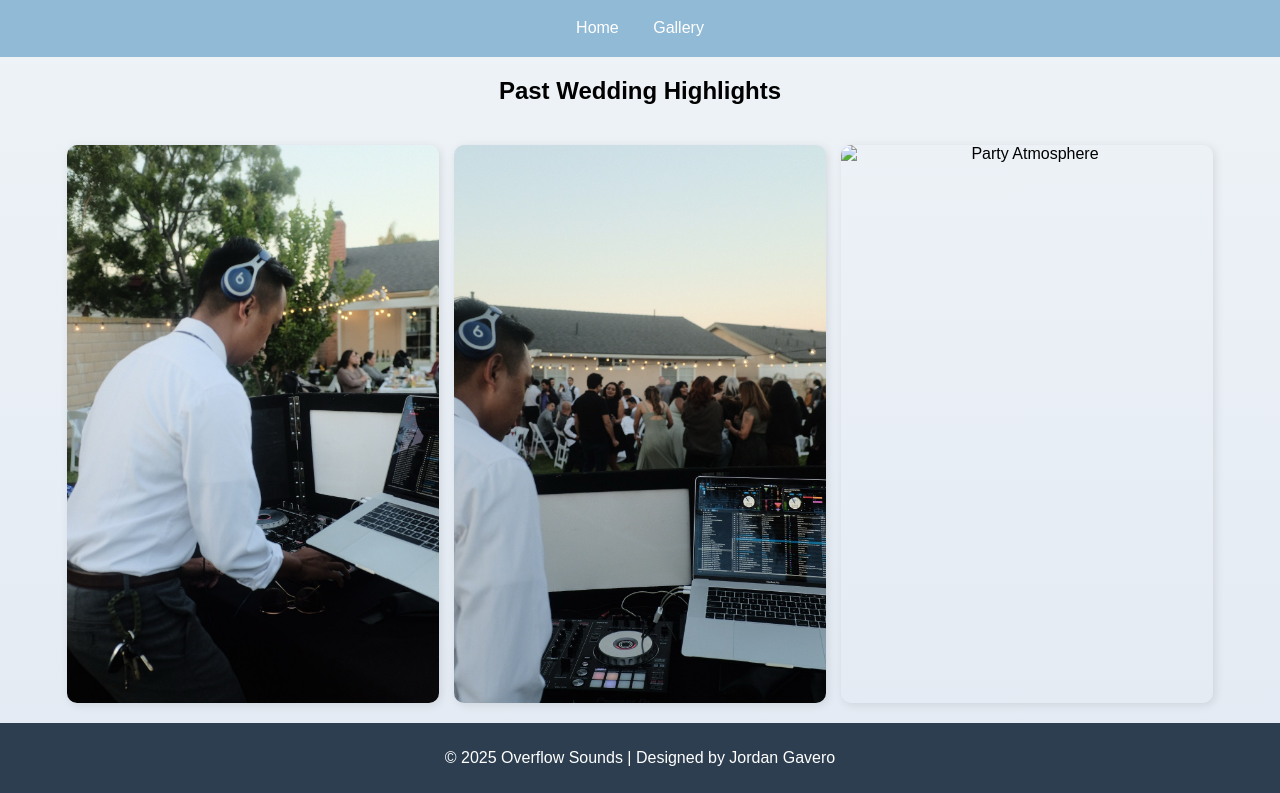
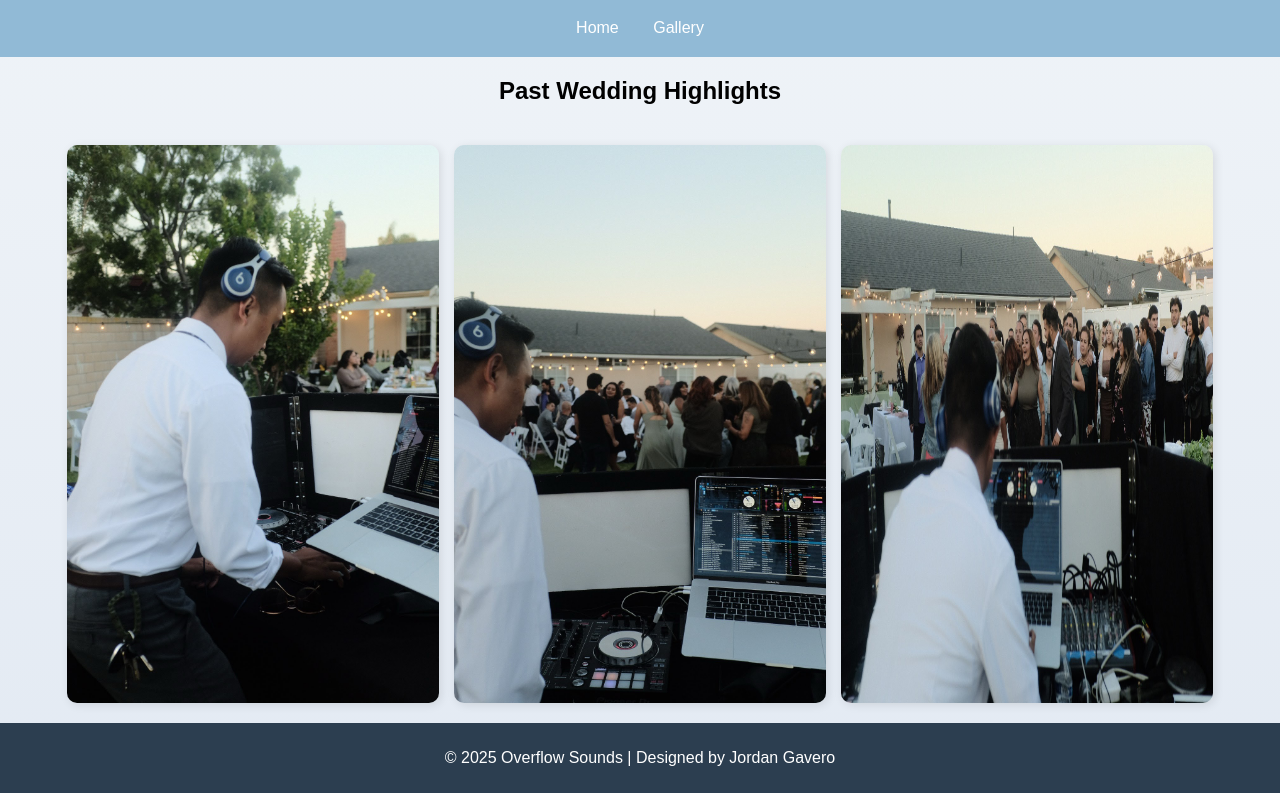
Before and after one commit to collaborativestudies/Overflow-sounds, a plain HTML site: page gallery.html in a window 1280 px wide. Shown: the part 81-874 px from the top of the page. Drawn offline with Linux system fonts and the light colour scheme.

Commit message:
Update gallery.html

```diff
--- a/gallery.html
+++ b/gallery.html
@@ -20,7 +20,7 @@
         <div class="gallery-container">
             <img src="8D07B070-E177-47DF-9406-68EE9FE3E6BF-484-00000027F5731B36_Original.jpeg" alt="Wedding Dance">
             <img src="CC7CE6C1-86F4-4A14-A011-7D2040BB7280-484-000000283B806AA6_Original.jpeg" alt="DJ Setup">
-            <img src="photos/wedding3.jpg" alt="Party Atmosphere">
+            <img src="EE5BFB06-56EE-41E4-B343-649E47EF0BE0-484-00000027B241E9F3_Original.jpeg" alt="Party Atmosphere">
         </div>
     </section>
 
```
